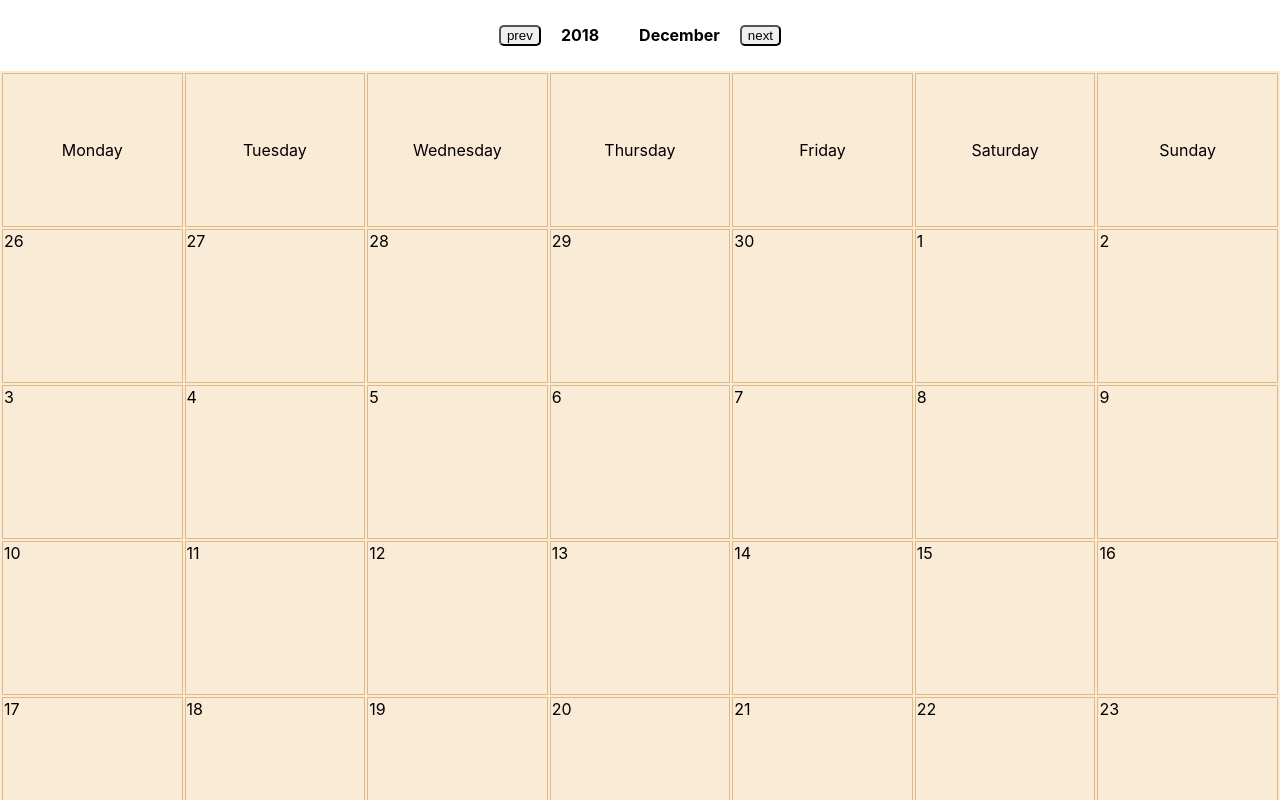
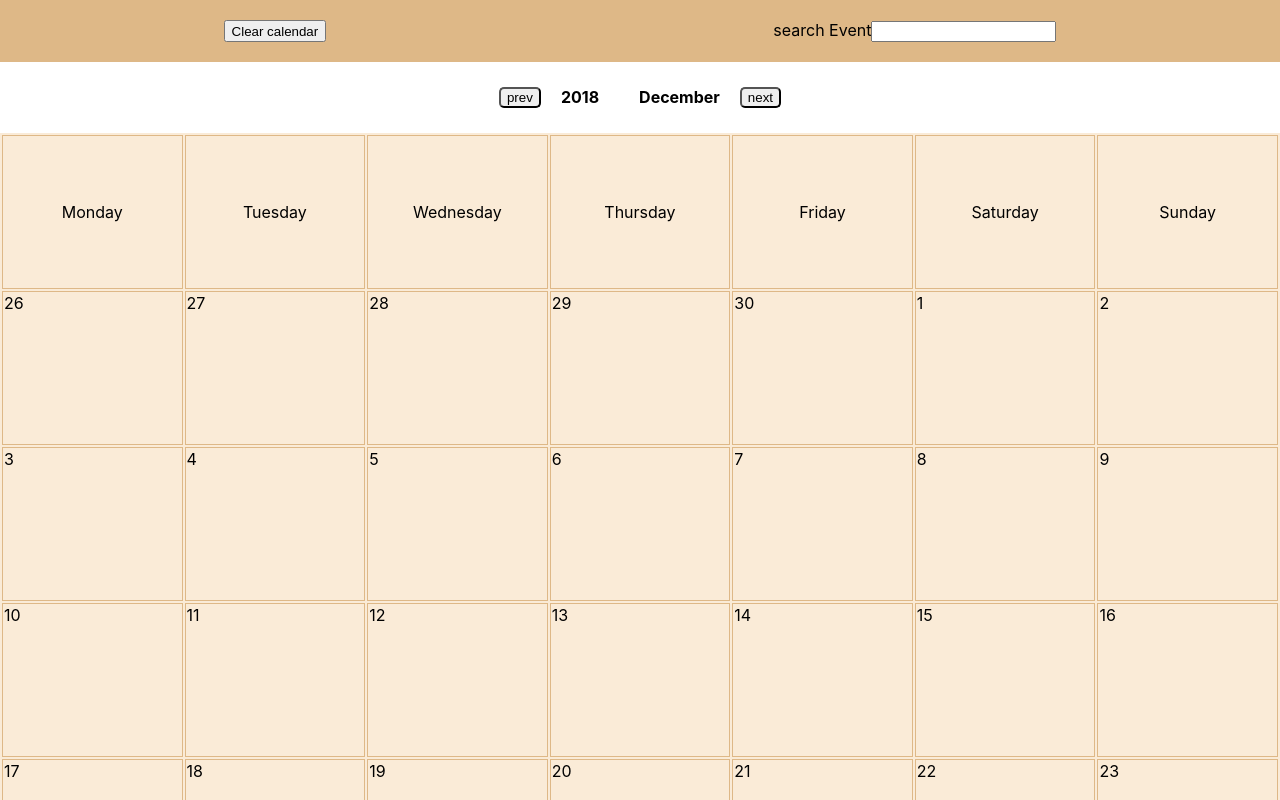
Before and after one commit to rocknrollman1989/Calendar, a React (Create React App) app: page / in a window 1280 px wide. Shown: the top 800 px of the page. Built offline with nearby package versions, Linux system fonts and the light colour scheme.

Commit message:
add autocomplit

```diff
--- a/src/App.js
+++ b/src/App.js
@@ -2,13 +2,16 @@ import React, { Component } from 'react';
 import CalendarSelecter from './components/calendarSelect'
 import CalendarTabble from './components/calendarTabble'
 import dateFns from "date-fns";
+import CalendarHeader from './components/calendarHeader'
 
 
 class App extends Component {
 
 state = {
 todayDate: new Date(),
-ourEvents: []
+ourEvents: [],
+searchEvent: '',
+ourSearchEventsDisplay: []
 
 }
 
@@ -21,10 +24,31 @@ componentDidMount = () => {
       ourActionInfo.push(returnObj)
     }
       this.setState({ ourEvents: ourActionInfo})
+
+
+}
+
+searchEvents = (e) => {
+  const { value, name } = e.target
+  this.setState({ [name]: value })
+
+  const { ourEvents, searchEvent } = this.state
+  let textToFind = searchEvent
+  const ourSearchEvents = []
+  const regExpToFind = new RegExp(textToFind.replace(/[.{}()\[\]?*+^$]/, '\\\\$1'), 'gmi')
+     ourEvents.filter((item) => {
+        return Object.keys(item).some((key) => {
+            if(regExpToFind.test(item[key])){
+               return ourSearchEvents.push(item)
+              }
+            return false
+           })
+      })
+
+  return this.setState({ ourSearchEventsDisplay:  ourSearchEvents})
 }
 
 prevMonth = () =>{
-
   this.setState({
     todayDate: dateFns.subMonths(this.state.todayDate, 1)
   })
@@ -36,12 +60,16 @@ nextMonth = () =>{
   })
 }
 
+clearLocalStorage = () => {
 
+localStorage.clear()
+}
   render() {
-    console.log(this.state.ourEvents)
+
+
     return (
     <div className="calendar-wrapper">
-      {/* <CalendarHeader/> */}
+      <CalendarHeader clearLocalStorage={this.clearLocalStorage} searchEvents={this.searchEvents} searchEvent={this.state.searchEvent} ourSearchEventsDisplay={this.state.ourSearchEventsDisplay}/>
       <CalendarSelecter dateFns={dateFns} todayState={this.state.todayDate} prevMonth={this.prevMonth} nextMonth={this.nextMonth}/>
       <CalendarTabble dateFns={dateFns} todayState={this.state.todayDate}/>
     </div>
--- /dev/null
+++ b/src/components/calendarHeader.js
@@ -0,0 +1,30 @@
+import React from 'react'
+
+const CalendarHeader = ({clearLocalStorage, searchEvents, searchEvent, ourSearchEventsDisplay}) => {
+
+    const showSearchEvents = ourSearchEventsDisplay? ourSearchEventsDisplay.map((item, i)=>{
+        return(
+            <div key={i} className='calendar-header-events'>
+                <p>{item.ourEvent}</p>
+                <p>{item.namesOfPeople}</p>
+                <p>{item.ourDescription}</p>
+                <p>{item.keyDateForUser}</p>
+            </div>
+        )
+    })  : null;
+
+    return(
+        <div className='calendar-header'>
+            <button onClick={()=>{clearLocalStorage()}}>Clear calendar</button>
+            <label>
+                search Event
+                <input type="text" value={searchEvent} name='searchEvent' onChange={(e)=>{searchEvents(e)}}/>
+            </label>
+            <div className='all-search-events'>
+            {showSearchEvents}
+            </div>
+        </div>
+    )
+}
+
+export default CalendarHeader
--- a/src/components/calendarSelect.js
+++ b/src/components/calendarSelect.js
@@ -1,6 +1,6 @@
 import React from 'react'
 
- const CalendarSelecter = ({dateFns, prevMonth, nextMonth, todayState}) => {
+ const CalendarSelecter = ({dateFns, prevMonth, nextMonth, todayState, searchEvents}) => {
     const showMonth = dateFns.format(todayState, "MMMM")
     const showYear =  dateFns.format(todayState, "YYYY")
 
--- a/src/style.css
+++ b/src/style.css
@@ -1,6 +1,31 @@
 .calendar-wrapper {
   width: 100%;
   position: relative; }
+  .calendar-wrapper .calendar-header {
+    width: 100%;
+    display: flex;
+    flex-direction: row;
+    justify-content: space-around;
+    padding: 20px 0;
+    background: burlywood; }
+    .calendar-wrapper .calendar-header .all-search-events {
+      position: absolute;
+      background: #e98930;
+      border-radius: 15px;
+      display: flex;
+      flex-direction: column;
+      justify-content: flex-start;
+      align-items: center; }
+      .calendar-wrapper .calendar-header .all-search-events .calendar-header-events {
+        display: flex;
+        flex-direction: column;
+        justify-content: flex-start;
+        align-items: center;
+        width: 100%;
+        border: 0.2px solid black;
+        border-radius: 15px; }
+        .calendar-wrapper .calendar-header .all-search-events .calendar-header-events p {
+          margin: 0; }
   .calendar-wrapper .calendar-months-select {
     width: 100%;
     display: flex;
--- a/src/style.scss
+++ b/src/style.scss
@@ -1,6 +1,39 @@
 .calendar-wrapper{
     width: 100%;
     position: relative;
+
+    .calendar-header{
+        width: 100%;
+        display: flex;
+        flex-direction: row;
+        justify-content: space-around;
+        padding: 20px 0;
+        background: burlywood;
+
+        .all-search-events{
+            position: absolute;
+            background: rgb(233, 137, 48);
+            border-radius: 15px;
+            display: flex;
+            flex-direction: column;
+            justify-content: flex-start;
+            align-items: center;
+
+            .calendar-header-events{
+                display: flex;
+                flex-direction: column;
+                justify-content: flex-start;
+                align-items: center;
+                width: 100%;
+                border: 0.2px solid black;
+                border-radius: 15px;
+                p{
+                    margin: 0;
+                }
+
+            }
+        }
+    }
 
     .calendar-months-select{
         width: 100%;
```
Also changed, not shown: 1 other file (tests, documents, lock files or other folders).
